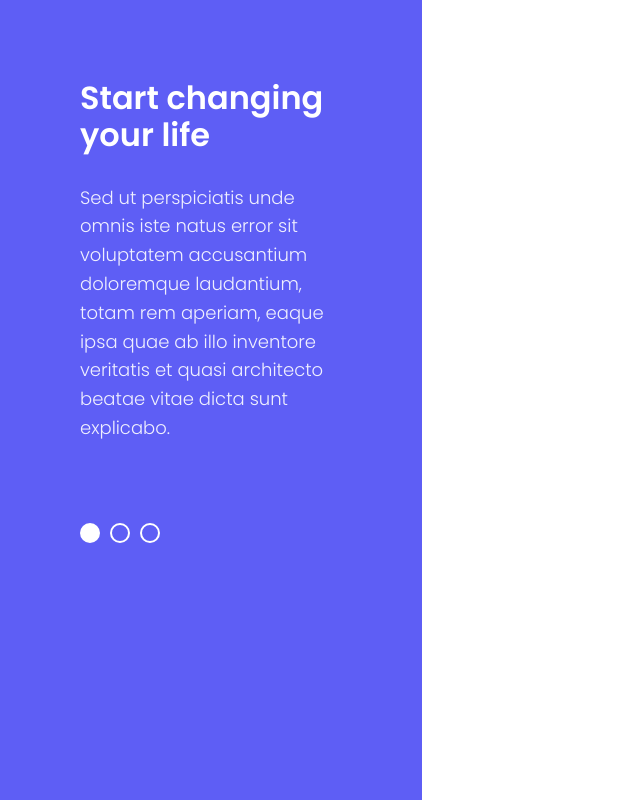
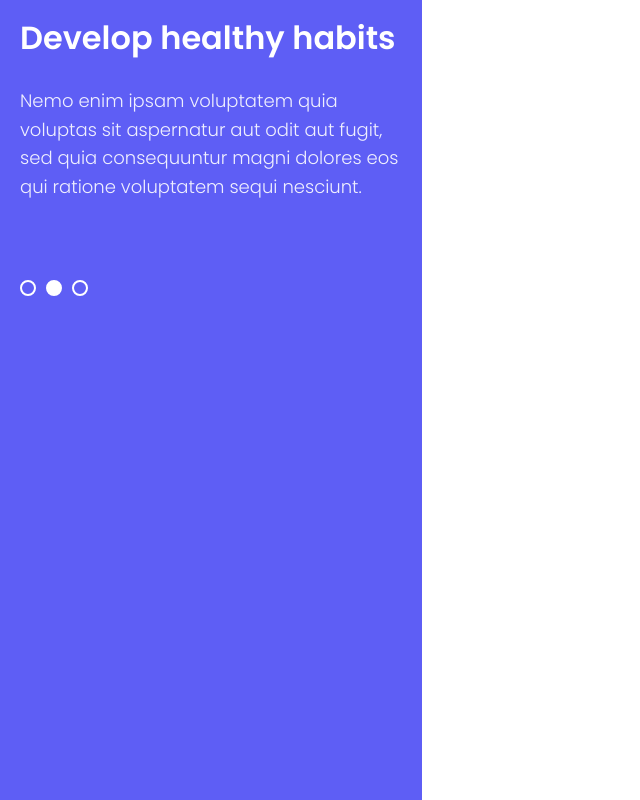
Before and after one commit to ActiveLifeApp/client, a React (Create React App) app: page / in a window 1280 px wide. Shown: the whole page, without its empty margins (0-640 px from the left). Built offline with nearby package versions, Linux system fonts and the light colour scheme.

Commit message:
add slider with pagination and slides

```diff
--- a/src/components/molecules/SliderItem/SliderItem.styled.ts
+++ b/src/components/molecules/SliderItem/SliderItem.styled.ts
@@ -4,7 +4,7 @@ import { Typography } from 'components';
 const Wrapper = styled.li`
   flex-shrink: 0;
   width: 100%;
-  padding: 80px;
+  padding: 20px;
   margin: 0;
 `;
 
--- a/src/components/molecules/SliderPagination/SliderPagination.styled.ts
+++ b/src/components/molecules/SliderPagination/SliderPagination.styled.ts
@@ -3,7 +3,7 @@ import { SliderPaginationStyled } from './SliderPagination.model';
 
 const Wrapper = styled.ul`
   display: flex;
-  padding: 0 80px;
+  padding: 0 20px;
   margin: 0;
   list-style: none;
 `;
@@ -15,8 +15,8 @@ const Item = styled.li`
 
 const Button = styled.button<SliderPaginationStyled>`
   display: block;
-  width: 20px;
-  height: 20px;
+  width: 16px;
+  height: 16px;
   padding: 0;
   border-radius: 50%;
   border: 2px solid ${({ theme }) => theme.colors.white};
--- a/src/components/molecules/SliderPagination/SliderPagination.tsx
+++ b/src/components/molecules/SliderPagination/SliderPagination.tsx
@@ -10,7 +10,11 @@ const SliderPagination: React.FC<SliderPaginationProps> = ({
   <Wrapper>
     {slides.map((s, index) => (
       <Item key={s}>
-        <Button isActive={index === activeSlide} onClick={() => setActiveSlide(index)} />
+        <Button
+          isActive={index === activeSlide}
+          onClick={() => setActiveSlide(index)}
+          disabled={index === activeSlide}
+        />
       </Item>
     ))}
   </Wrapper>
--- a/src/components/organisms/Slider/Slider.styled.ts
+++ b/src/components/organisms/Slider/Slider.styled.ts
@@ -1,4 +1,5 @@
 import styled from 'styled-components';
+import { SliderStyledProps } from './Slider.model';
 
 const Wrapper = styled.div`
   overflow: hidden;
@@ -7,7 +8,7 @@ const Wrapper = styled.div`
   background-color: ${({ theme }) => theme.colors.secondary20};
 `;
 
-const SliderList = styled.ul<{ posX?: number }>`
+const SliderList = styled.ul<SliderStyledProps>`
   position: relative;
   left: 0;
   transform: ${({ posX }) => `translateX(${posX}%)`};
--- a/src/components/organisms/Slider/Slider.tsx
+++ b/src/components/organisms/Slider/Slider.tsx
@@ -1,10 +1,21 @@
 import React, { useState } from 'react';
 import { SliderItem, SliderPagination } from 'components';
+import useInterval from 'hooks/useInterval';
 import { Wrapper, SliderList } from './Slider.styled';
 import { slideList } from './Slider.data';
 
+
 const Slider: React.FC<{}> = () => {
   const [activeSlide, setActiveSlide] = useState(0);
+
+  const clear = useInterval(() => {
+    setActiveSlide((prev: number): number => (prev === slideList.length - 1 ? 0 : (prev += 1)));
+  }, 3000);
+
+  const handleActiveSlide = (index: number) => {
+    clear();
+    setActiveSlide(index);
+  };
 
   return (
     <Wrapper>
@@ -16,7 +27,7 @@ const Slider: React.FC<{}> = () => {
       <SliderPagination
         slides={slideList.map((s) => s.key)}
         activeSlide={activeSlide}
-        setActiveSlide={setActiveSlide}
+        setActiveSlide={handleActiveSlide}
       />
     </Wrapper>
   );
```
Also changed, not shown: src/components/organisms/Slider/Slider.model.ts (+6 -2 lines), 1 other file (tests, documents, lock files or other folders).
